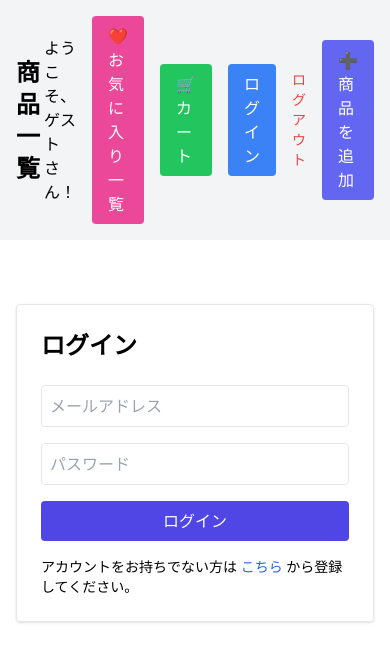
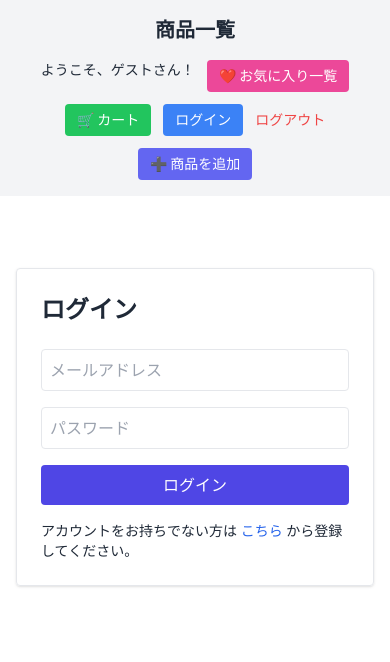
Before and after one commit to PiyoCode324/mern-fashion-app, a React (Vite) app in the folder frontend/: page /login in a window 390 px wide. Shown: the top 662 px of the page. Built offline with nearby package versions, Linux system fonts and the light colour scheme; no server answers.

Commit message:
Refactor EditProduct for better responsiveness and add navigation button

```diff
--- a/frontend/src/App.jsx
+++ b/frontend/src/App.jsx
@@ -1,74 +1,21 @@
-// App.jsx
-import React, { useEffect, useRef } from "react"; // useRefをインポート
-import { Routes, Route, Link, useNavigate } from "react-router-dom";
+import React, { useEffect, useRef } from "react";
+import { Routes, Route, useNavigate } from "react-router-dom";
 import ProductList from "./components/ProductList";
 import AddProduct from "./pages/AddProduct";
-import ProductDetail from "./components/ProductDetail";
 import EditProduct from "./pages/EditProduct";
 import Favorites from "./pages/Favorites";
 import Cart from "./pages/Cart";
-import { useCart } from "./contexts/CartContext";
 import Login from "./pages/Login";
 import SignUp from "./pages/SignUp";
+import ProductDetail from "./components/ProductDetail";
+import PrivateRoute from "./components/PrivateRoute";
 import { signOut } from "firebase/auth";
 import { auth } from "./firebase";
 import { useAuth } from "./contexts/AuthContext";
-import PrivateRoute from "./components/PrivateRoute";
 import { getFreshToken } from "./utils/getFreshToken";
 import axios from "axios";
 
-// Header コンポーネント
-function Header({ handleLogout, userName }) {
-  const { cartItems } = useCart();
-  const itemCount = cartItems.reduce((acc, item) => acc + item.quantity, 0);
-
-  return (
-    <header className="p-4 flex justify-between items-center bg-gray-100">
-      <h1 className="text-2xl font-bold">商品一覧</h1>
-
-      <div className="flex gap-4 items-center">
-        <span>ようこそ、{userName}さん！</span>
-
-        <Link
-          to="/favorites"
-          className="bg-pink-500 text-white px-4 py-2 rounded hover:bg-pink-600"
-        >
-          ❤️ お気に入り一覧
-        </Link>
-
-        <Link
-          to="/cart"
-          className="bg-green-500 text-white px-4 py-2 rounded hover:bg-green-600 relative"
-        >
-          🛒 カート
-          {itemCount > 0 && (
-            <span className="absolute -top-2 -right-2 bg-red-600 text-white text-xs px-2 py-0.5 rounded-full">
-              {itemCount}
-            </span>
-          )}
-        </Link>
-
-        <Link
-          to="/login"
-          className="bg-blue-500 text-white px-4 py-2 rounded hover:bg-blue-600"
-        >
-          ログイン
-        </Link>
-
-        <button onClick={handleLogout} className="text-sm text-red-500">
-          ログアウト
-        </button>
-
-        <Link
-          to="/add"
-          className="bg-indigo-500 text-white px-4 py-2 rounded hover:bg-indigo-600"
-        >
-          ➕ 商品を追加
-        </Link>
-      </div>
-    </header>
-  );
-}
+import Layout from "./components/Layout";
 
 function App() {
   const navigate = useNavigate();
@@ -77,7 +24,6 @@
     loading: authLoading,
     isNewFirebaseUser,
   } = useAuth();
-
   const isRegistering = useRef(false);
 
   const handleLogout = async () => {
@@ -91,23 +37,12 @@
   };
 
   useEffect(() => {
-    console.log(
-      "👀 useEffect 発火: authLoading =",
-      authLoading,
-      ", isNewFirebaseUser =",
-      isNewFirebaseUser
-    );
-
     if (!authLoading && isNewFirebaseUser && !isRegistering.current) {
-      console.log("✅ 条件を満たしたので registerUserToBackend を呼びます");
-
       const registerUserToBackend = async () => {
         const firebaseUser = auth.currentUser;
-        if (firebaseUser) {
+        if (!firebaseUser) return;
+
         isRegistering.current = true;
-
-          console.log("🚀 registerUserToBackend: 開始", firebaseUser.uid);
-
         try {
           const token = await getFreshToken();
 
@@ -126,35 +61,25 @@
             }
           );
 
-            console.log("✅ バックエンドユーザー登録成功");
+          console.log("バックエンドユーザー登録成功");
         } catch (err) {
-            console.error("❌ バックエンドユーザー登録エラー:", err);
           if (err.response && err.response.status === 409) {
-              console.warn("⚠️ ユーザーは既に登録されています");
-            }
-          } finally {
-            // StrictMode の2回実行に備えて、フラグはすぐ戻さない
-            // isRegistering.current = false;
+            console.warn("ユーザーは既に登録されています");
+          } else {
+            console.error("バックエンドユーザー登録エラー:", err);
           }
         }
+        // StrictMode対策でフラグは戻さない
       };
 
       registerUserToBackend();
     }
-
-    return () => {
-      // isRegistering.current = false; // これは必要なら有効化
-    };
   }, [authLoading, isNewFirebaseUser]);
 
-  // FirebaseのdisplayNameを取得し、なければ「ゲスト」を表示
   const displayName = auth.currentUser?.displayName || "ゲスト";
 
   return (
-    <div className="App">
-      <Header handleLogout={handleLogout} userName={displayName} />
-
-      <main className="p-4">
+    <Layout userName={displayName} handleLogout={handleLogout}>
       <Routes>
         <Route path="/" element={<ProductList />} />
         <Route
@@ -179,8 +104,7 @@
         <Route path="/login" element={<Login />} />
         <Route path="/products/:id" element={<ProductDetail />} />
       </Routes>
-      </main>
-    </div>
+    </Layout>
   );
 }
 
--- /dev/null
+++ b/frontend/src/components/Header.jsx
@@ -0,0 +1,61 @@
+// src/components/Header.jsx
+import React from "react";
+import { Link } from "react-router-dom";
+import { useCart } from "../contexts/CartContext";
+
+const Header = ({ handleLogout, userName }) => {
+  const { cartItems } = useCart();
+  const itemCount = cartItems.reduce((acc, item) => acc + item.quantity, 0);
+
+  return (
+    <header className="p-4 flex flex-col sm:flex-row sm:justify-between sm:items-center bg-gray-100 gap-4 sm:gap-0">
+      <h1 className="text-xl font-bold text-center sm:text-left">商品一覧</h1>
+
+      <div className="flex flex-wrap justify-center sm:justify-end gap-3">
+        <span className="text-sm sm:text-base">ようこそ、{userName}さん！</span>
+
+        <Link
+          to="/favorites"
+          className="bg-pink-500 text-white px-3 py-1.5 rounded hover:bg-pink-600 text-sm"
+        >
+          ❤️ お気に入り一覧
+        </Link>
+
+        <Link
+          to="/cart"
+          className="bg-green-500 text-white px-3 py-1.5 rounded hover:bg-green-600 relative text-sm"
+        >
+          🛒 カート
+          {itemCount > 0 && (
+            <span className="absolute -top-2 -right-2 bg-red-600 text-white text-xs px-1.5 py-0.5 rounded-full">
+              {itemCount}
+            </span>
+          )}
+        </Link>
+
+        <Link
+          to="/login"
+          className="bg-blue-500 text-white px-3 py-1.5 rounded hover:bg-blue-600 text-sm"
+        >
+          ログイン
+        </Link>
+
+        <button
+          onClick={handleLogout}
+          className="text-sm text-red-500 hover:underline"
+        >
+          ログアウト
+        </button>
+
+        <Link
+          to="/add"
+          className="bg-indigo-500 text-white px-3 py-1.5 rounded hover:bg-indigo-600 text-sm"
+        >
+          ➕ 商品を追加
+        </Link>
+      </div>
+    </header>
+  );
+};
+
+export default Header;
--- /dev/null
+++ b/frontend/src/components/Layout.jsx
@@ -0,0 +1,22 @@
+// src/components/Layout.jsx
+import React from "react";
+import Header from "./Header"; // 後ほど切り出す Header を読み込み
+
+const Layout = ({ children, userName, handleLogout }) => {
+  return (
+    <div className="min-h-screen flex flex-col bg-white text-gray-800">
+      <Header userName={userName} handleLogout={handleLogout} />
+
+      <main className="flex-grow px-4 py-6 w-full max-w-screen-lg mx-auto">
+        {children}
+      </main>
+
+      {/* 将来的にフッターを入れたい場合はここ */}
+      {/* <footer className="py-4 text-center text-sm text-gray-400">
+        &copy; {new Date().getFullYear()} MERN Fashion Store
+      </footer> */}
+    </div>
+  );
+};
+
+export default Layout;
--- a/frontend/src/pages/EditProduct.jsx
+++ b/frontend/src/pages/EditProduct.jsx
@@ -2,6 +2,7 @@
 import { useParams, useNavigate } from "react-router-dom";
 import axios from "axios";
 import { useAuth } from "../contexts/AuthContext";
+import { Link } from "react-router-dom";
 
 const EditProduct = () => {
   const { id } = useParams();
@@ -90,16 +91,27 @@
   if (error) return <p>{error}</p>;
 
   return (
-    <div className="max-w-md mx-auto p-4">
-      <h2 className="text-xl font-bold mb-4">商品を編集</h2>
-      <form onSubmit={handleSubmit} className="space-y-4">
+    <div className="max-w-2xl mx-auto p-6 sm:p-8">
+      {/* ホームに戻るボタン */}
+      <div className="mb-6">
+        <Link
+          to="/"
+          className="inline-block bg-gray-300 hover:bg-gray-400 text-gray-800 px-4 py-2 rounded"
+        >
+          ホームに戻る
+        </Link>
+      </div>
+      <h2 className="text-2xl sm:text-3xl font-bold mb-6 text-center sm:text-left">
+        商品を編集
+      </h2>
+      <form onSubmit={handleSubmit} className="space-y-6">
         <input
           type="text"
           name="name"
           placeholder="商品名"
           value={form.name}
           onChange={handleChange}
-          className="w-full p-2 border rounded"
+          className="w-full p-3 sm:p-4 border rounded text-base sm:text-lg"
           required
         />
 
@@ -107,7 +119,7 @@
           name="category"
           value={form.category}
           onChange={handleChange}
-          className="w-full p-2 border rounded"
+          className="w-full p-3 sm:p-4 border rounded text-base sm:text-lg"
           required
         >
           <option value="">カテゴリ</option>
@@ -123,10 +135,9 @@
           placeholder="説明"
           value={form.description}
           onChange={handleChange}
-          className="w-full p-2 border rounded"
+          className="w-full p-3 sm:p-4 border rounded text-base sm:text-lg min-h-[120px]"
         />
 
-        {/* 🔽 Cloudinaryアップロード */}
         <input
           type="file"
           accept="image/*"
@@ -140,7 +151,7 @@
           <img
             src={form.imageUrl}
             alt="プレビュー"
-            className="w-full h-auto rounded"
+            className="w-full max-h-[400px] object-contain rounded"
           />
         )}
 
@@ -150,14 +161,14 @@
           placeholder="価格"
           value={form.price}
           onChange={handleChange}
-          className="w-full p-2 border rounded"
+          className="w-full p-3 sm:p-4 border rounded text-base sm:text-lg"
           required
           min="0"
         />
 
         <button
           type="submit"
-          className="w-full bg-indigo-600 text-white py-2 rounded disabled:opacity-50"
+          className="w-full bg-indigo-600 text-white py-3 rounded disabled:opacity-50 text-lg font-semibold"
           disabled={uploading}
         >
           更新する
```
Also changed, not shown: frontend/src/components/ProductDetail.jsx (+32 -14 lines), 2 other files (tests, documents, lock files or other folders). Lines whose indentation alone changed are shown as unchanged.
